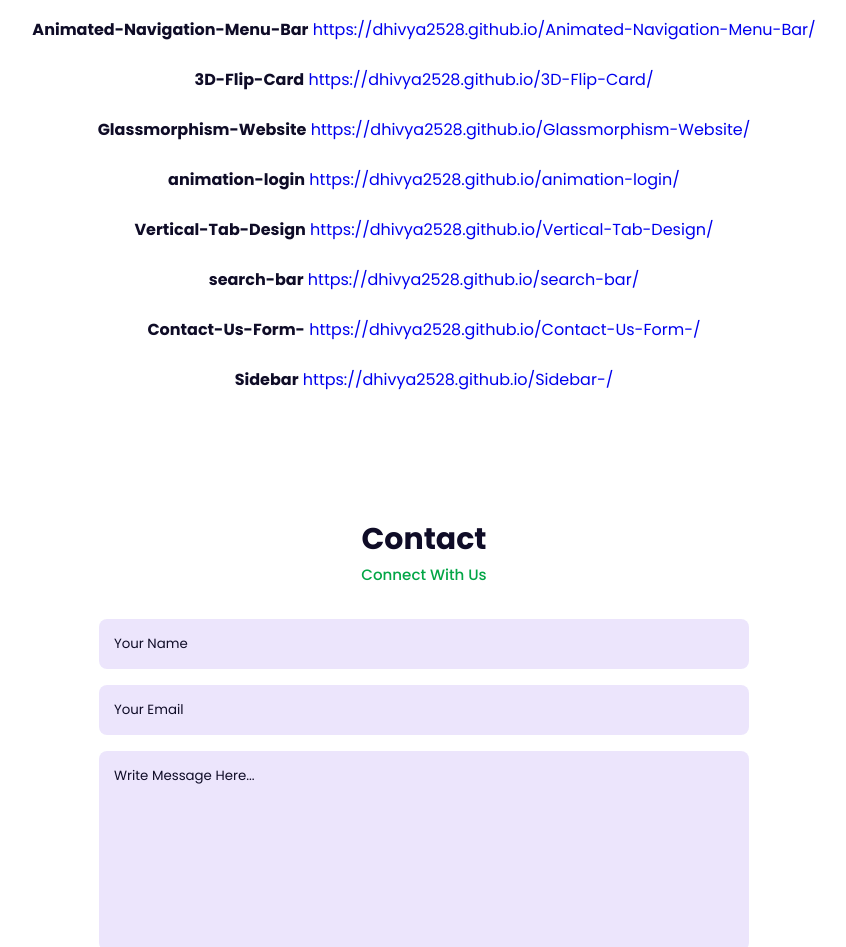
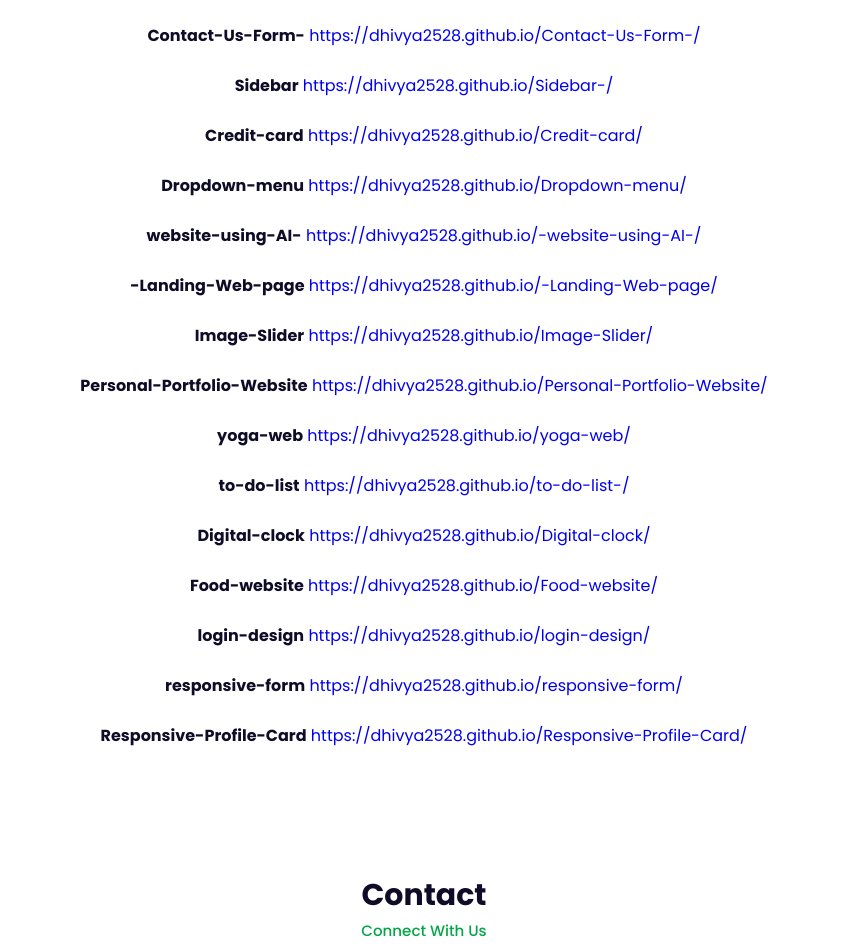
Before and after one commit to Dhivya2528/my-portfolio, a plain HTML site: page index.html in a window 1280 px wide. Shown: the part 3408-4355 px from the top of the page, without its empty margins (216-1062 px from the left). Drawn offline with nearby package versions, Linux system fonts and the light colour scheme.

Commit message:
first push

```diff
--- a/index.html
+++ b/index.html
@@ -60,29 +60,26 @@
                 <img src="121.jpg" alt="">
             </div>
             <div class="about-text">
-                <p>Hi, I'm Dhivya Bharathi, a front-end developer passionate about creating seamless and engaging web experiences. With a background in HTML, CSS, and JavaScript, I specialize in building responsive websites that look great on any device.<br><br><br><br>
+                <p>Hi, I'm Dhivya Bharathi, a front-end developer passionate about creating seamless and engaging web experiences. With a background in HTML, CSS, and JavaScript, I specialize in building responsive websites that look great on any device.<br>
 
-                    Beyond coding, I'm a Frontend developer, which helps fuel my creativity and attention to detail. I believe in clean design, intuitive interfaces, and writing code that’s both efficient and maintainable.<br></p><br><br><br><br>
+                    Beyond coding, I'm a Frontend developer, which helps fuel my creativity and attention to detail. I believe in clean design, intuitive interfaces, and writing code that’s both efficient and maintainable.<br></p><br>
                 <div class="information">
                     <!-- Box 1 -->
                     <div class="info-box">
                         <i class='bx bxs-user' ></i>
                         <span>Dhivya Bharathi</span>
                     </div>
-                    <br><br>
                     <!-- Box 2 -->
                     <div class="info-box">
                         <i class='bx bxs-phone' ></i>
                         <span>+919488703866</span>
                     </div>
-                    <br><br>
                     <!-- Box 3 -->
                     <div class="info-box">
                         <i class='bx bxs-envelope' ></i>
                         <span>ddhivyabharathi@gmail.com</span>
                     </div>
                 </div>
-                <br><br>
                 <a href="resume.html.pdf" class="btn">Download Cv</a>
             </div>
         </div>
@@ -199,8 +196,8 @@
                 <a href="#">https://dhivya2528.github.io/-Side-Navigation-Bar/</a><br><br>
                 <b>Animated-Navigation-Menu-Bar</b>
                 <a href="#">https://dhivya2528.github.io/Animated-Navigation-Menu-Bar/</a><br><br>
-                <b>Animated-Navigation-Menu-Bar</b>
-                <a href="#">https://dhivya2528.github.io/Animated-Navigation-Menu-Bar/</a> <br><br>
+                <b>Card-Animation</b>
+                <a href="#">https://dhivya2528.github.io/Card-Animation/</a> <br><br>
                 <b>3D-Flip-Card</b>
                 <a href="#">https://dhivya2528.github.io/3D-Flip-Card/</a><br><br>
                 <b>Glassmorphism-Website</b>
@@ -215,6 +212,34 @@
                 <a href="#"> https://dhivya2528.github.io/Contact-Us-Form-/</a><br><br>
                 <b>Sidebar</b>
                 <a href="#"> https://dhivya2528.github.io/Sidebar-/ </a><br><br>
+                <b>Credit-card</b>
+                <a href="#">https://dhivya2528.github.io/Credit-card/</a><br><br>
+                <b>Dropdown-menu</b>
+                <a href="#">https://dhivya2528.github.io/Dropdown-menu/</a><br><br>
+                <b>website-using-AI-</b>
+                <a href="#">https://dhivya2528.github.io/-website-using-AI-/</a><br><br>
+                <b>-Landing-Web-page</b>
+                <a href="#">https://dhivya2528.github.io/-Landing-Web-page/</a><br><br>
+                <b>Image-Slider</b>
+                <a href="#">https://dhivya2528.github.io/Image-Slider/</a><br><br>
+                <b>Personal-Portfolio-Website</b>
+                <a href="#">https://dhivya2528.github.io/Personal-Portfolio-Website/</a><br><br>
+                <b>yoga-web</b>
+                <a href="#">https://dhivya2528.github.io/yoga-web/</a><br><br>
+                <b>to-do-list</b>
+                <a href="#">https://dhivya2528.github.io/to-do-list-/</a><br><br>
+                <b>Digital-clock</b>
+                <a href="#">https://dhivya2528.github.io/Digital-clock/</a><br><br>
+                <b>Food-website</b>
+                <a href="#">https://dhivya2528.github.io/Food-website/</a><br><br>
+                <b>login-design</b>
+                <a href="#">https://dhivya2528.github.io/login-design/</a><br><br>
+                <b>responsive-form</b>
+                <a href="#">https://dhivya2528.github.io/responsive-form/</a><br><br>
+                <b>Responsive-Profile-Card</b>
+                <a href="#">https://dhivya2528.github.io/Responsive-Profile-Card/</a><br><br>
+
+
 
             </center>
             </div>
```
Also changed, not shown: 121.jpg.
